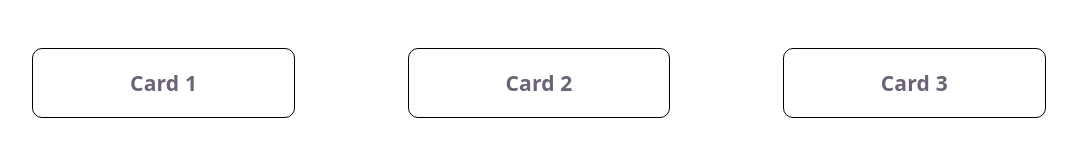
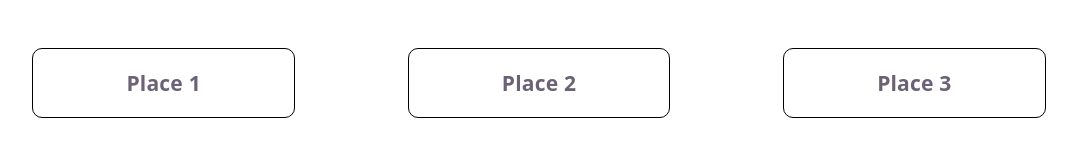
Before and after one commit to paarthjoshi125/App-Challenge, a React (Vite) app: page / in a window 1280 px wide. Shown: the part 215-372 px from the top of the page, without its empty margins (101-1178 px from the left). Built offline with nearby package versions, Linux system fonts and the light colour scheme.

Commit message:
minor placeholder fix

```diff
--- a/src/App.jsx
+++ b/src/App.jsx
@@ -7,13 +7,13 @@ function App() {
       <h2>Recycling locations</h2>
       <div className="cardholder">
         <Card>
-          <h3>Card 1</h3>
+          <h3>Place 1</h3>
         </Card>
         <Card>
-          <h3>Card 2</h3>
+          <h3>Place 2</h3>
         </Card>
         <Card>
-          <h3>Card 3</h3>
+          <h3>Place 3</h3>
         </Card>
       </div>
     </div>
```
